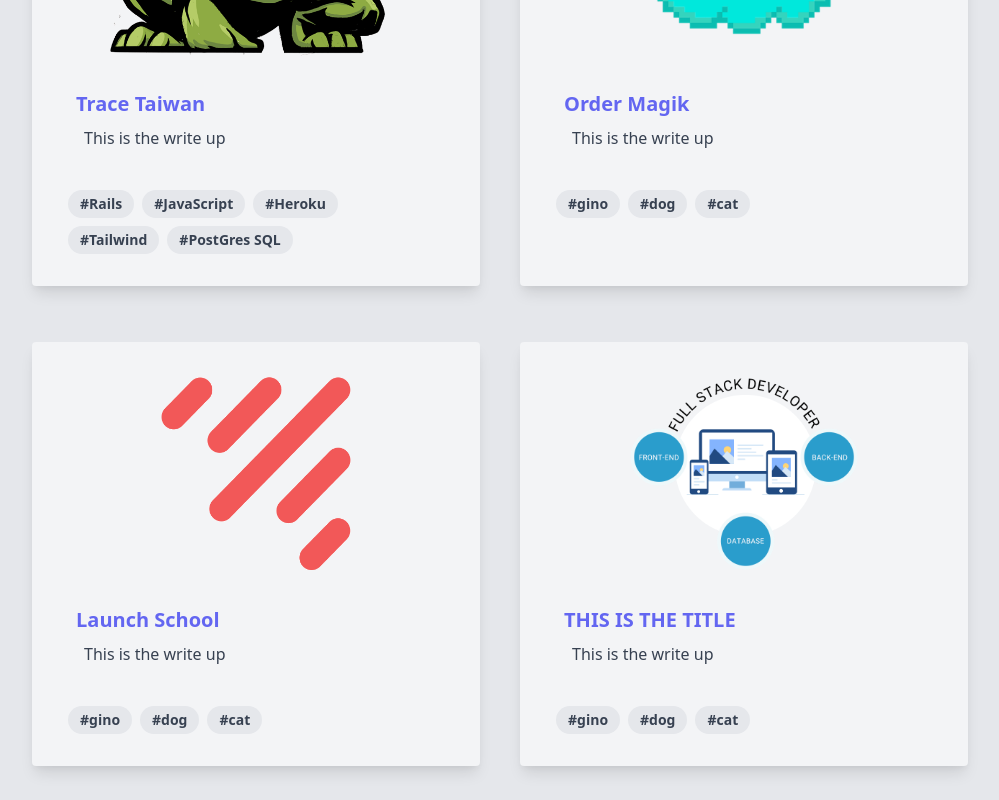
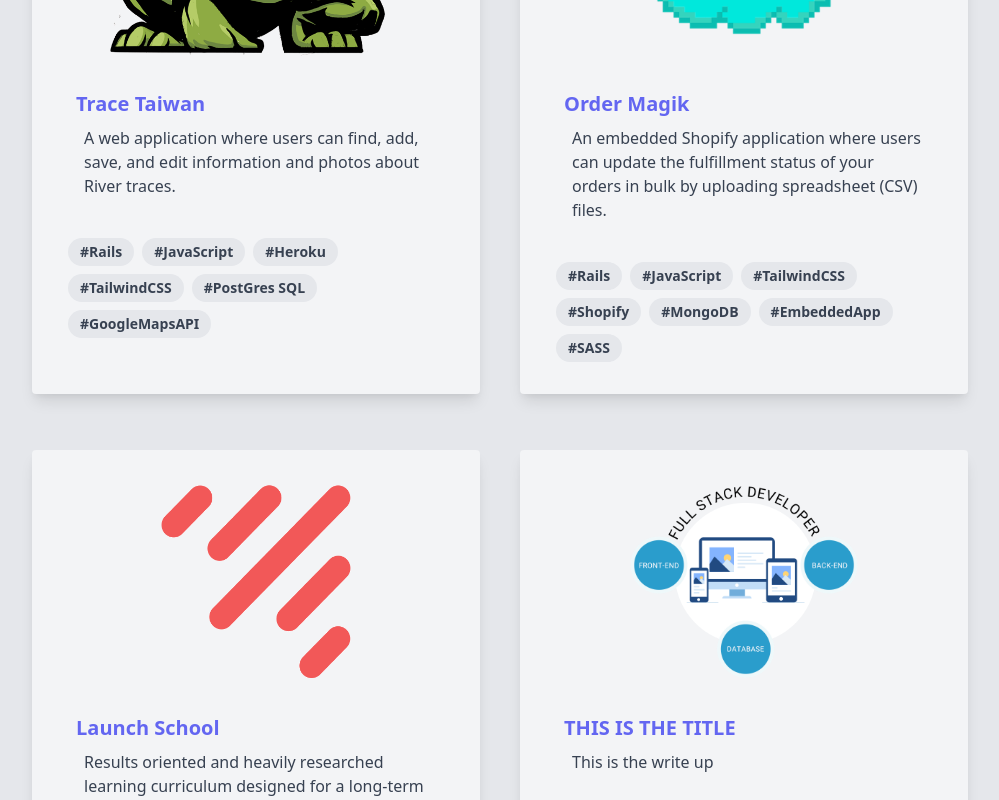
Before and after one commit to EugenioAntonioBonanno/portfolio, a React (Create React App) app: page /experience in a window 1280 px wide. Shown: the part 340-1140 px from the top of the page, without its empty margins (152-1151 px from the left). Built offline with nearby package versions, Linux system fonts and the light colour scheme.

Commit message:
add tags and write ups to cards

```diff
--- a/src/components/pages/Experience.js
+++ b/src/components/pages/Experience.js
@@ -13,22 +13,24 @@
       <ImageCard
         img = {traceOutline}
         title = 'Trace Taiwan'
-        writeUp='This is the write up'
-        tags={['Rails', 'JavaScript', 'Heroku', 'Tailwind', 'PostGres SQL']}
+        writeUp='A web application where users can find, add, save, and edit information and photos about River traces.'
+        tags={['Rails', 'JavaScript', 'Heroku', 'TailwindCSS', 'PostGres SQL', 'GoogleMapsAPI']}
       />
 
       <ImageCard
         img = {orderMagik}
         title = 'Order Magik'
-        writeUp='This is the write up'
-        tags={['gino', 'dog', 'cat']}
+        writeUp='An embedded Shopify application where users can update the fulfillment status of your orders in
+                 bulk by uploading spreadsheet (CSV) files.'
+        tags={['Rails', 'JavaScript', 'TailwindCSS', 'Shopify','MongoDB', 'EmbeddedApp', 'SASS']}
       />
 
       <ImageCard
         img = {launchSchool}
         title = 'Launch School'
-        writeUp='This is the write up'
-        tags={['gino', 'dog', 'cat']}
+        writeUp='Results oriented and heavily researched learning curriculum designed for a long-term
+                 career as a Software Engineer.'
+        tags={['Mastery Based Learning', '1500 hours', 'Full-Stack Development']}
       />
 
       <ImageCard
```
Also changed, not shown: 1 other file (tests, documents, lock files or other folders).
